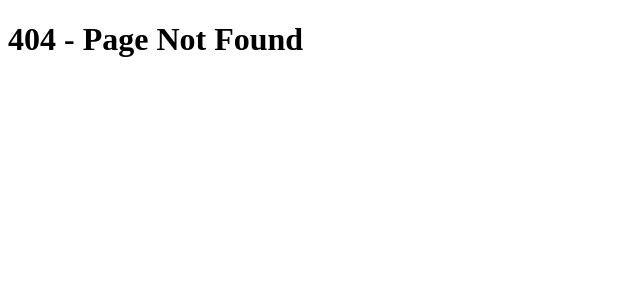
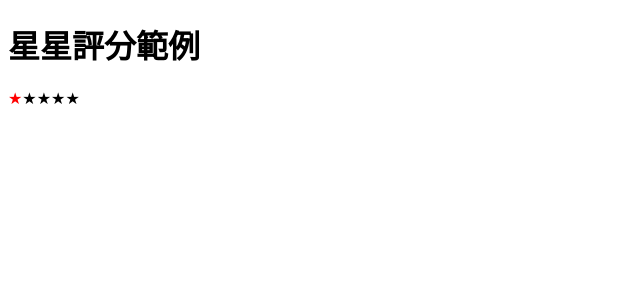
Before and after one commit to yanniao0827/React, a Next.js app: page /cs-0607/star in a window 1280 px wide. Before the commit this address had no page. Shown: the top 300 px of the page, without its empty margins (0-640 px from the left). Built offline with nearby package versions, Linux system fonts and the light colour scheme.

Commit message:
準備製作星星評分

```diff
--- /dev/null
+++ b/pages/cs-0607/star.js
@@ -0,0 +1,18 @@
+import React from 'react'
+// 導入.module.css檔案
+import styles from '@/styles/star.module.css'
+
+export default function Star() {
+  return (
+    <>
+      <h1>星星評分範例</h1>
+      <div>
+        <span className={styles['good-style']}>&#9733;</span>
+        <span>&#9733;</span>
+        <span>&#9733;</span>
+        <span>&#9733;</span>
+        <span>&#9733;</span>
+      </div>
+    </>
+  )
+}
--- /dev/null
+++ b/styles/star.module.css
@@ -0,0 +1,18 @@
+.on {
+  color: gold;
+}
+
+.off {
+  color: gray;
+}
+
+.good-style{
+  color:red;
+}
+
+.star-btn{
+  background-color: transparent;
+  border: none;
+  outline: none;
+  cursor: pointer;
+}
```
